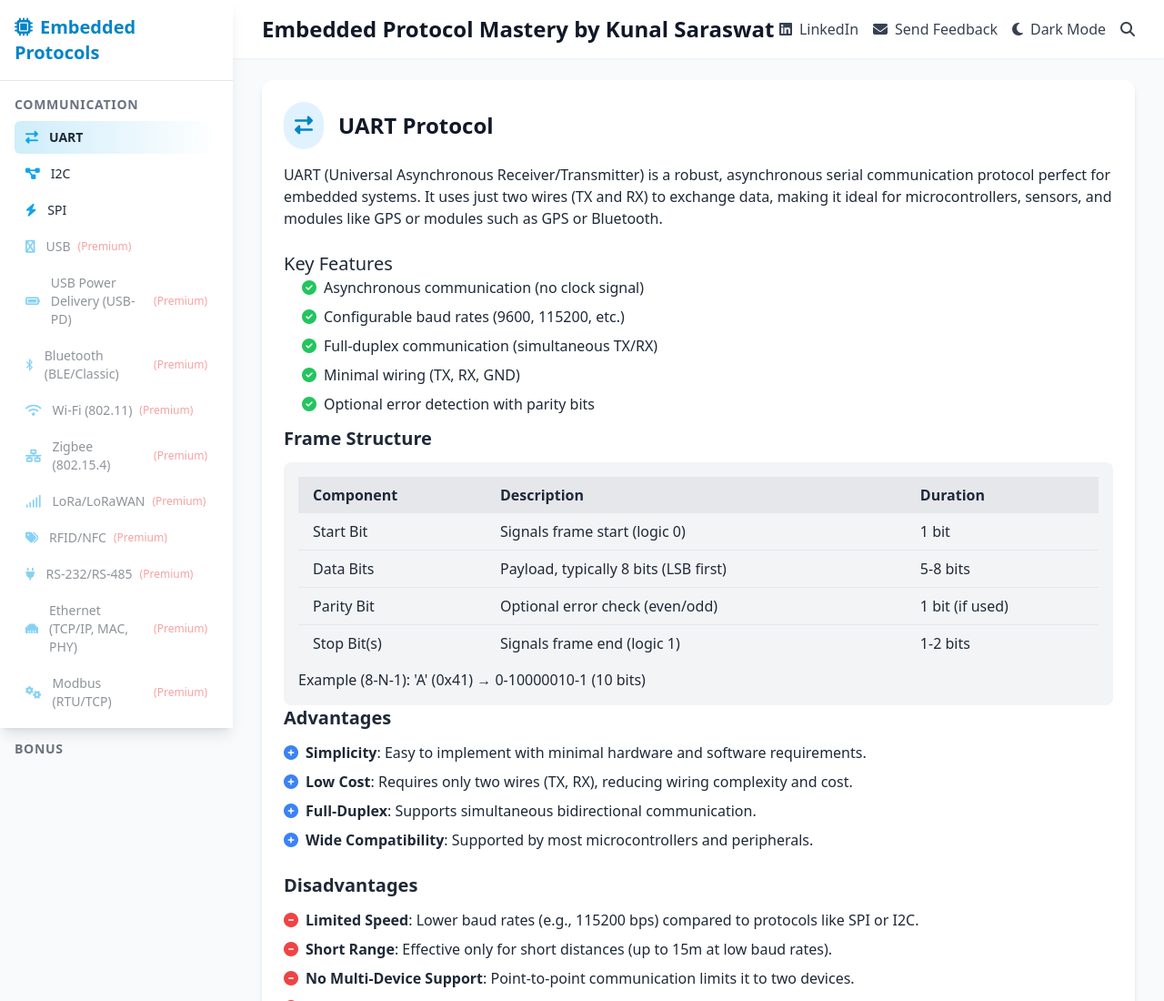
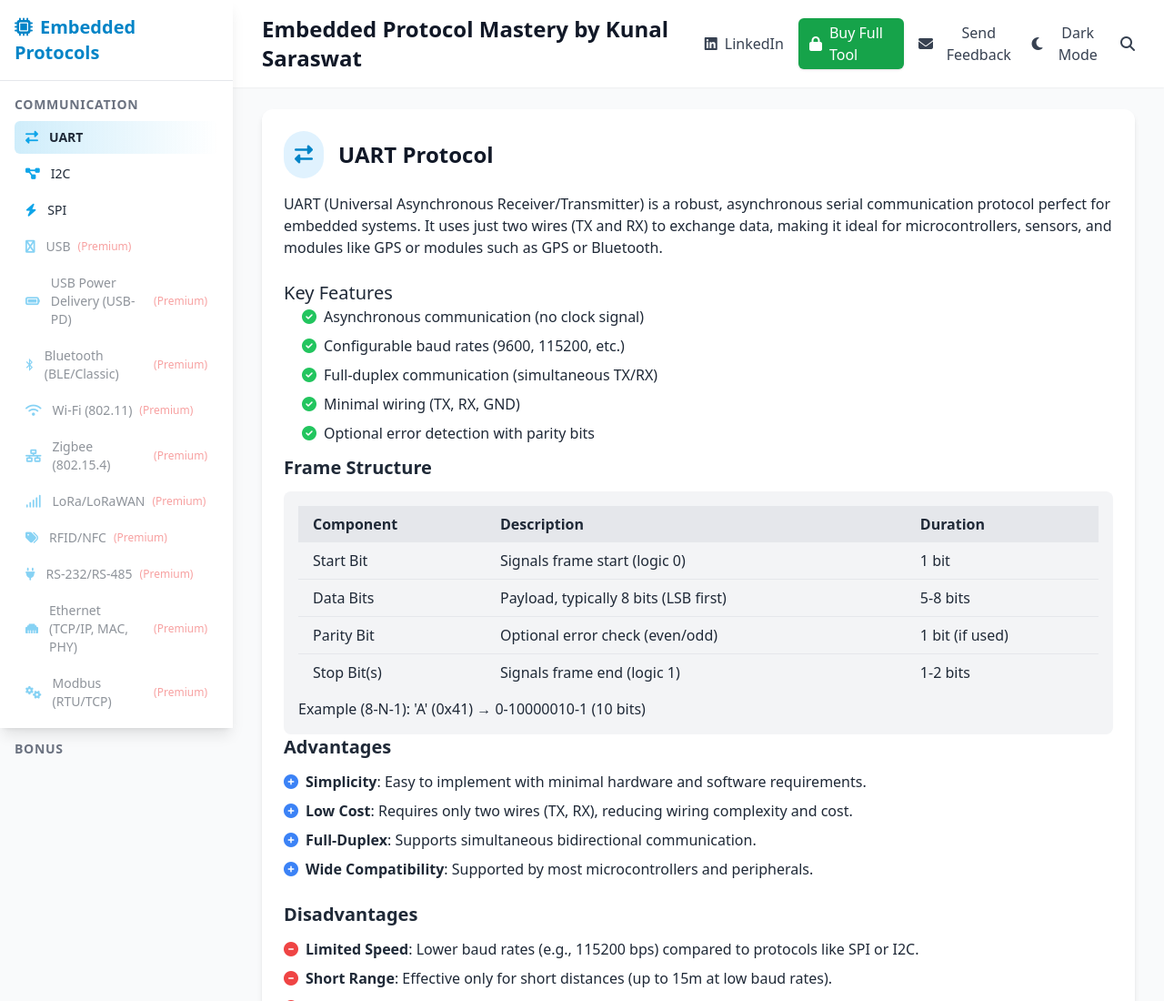
Before and after one commit to bitWithKunal/Embedded_Protocol_Tool, a plain HTML site: page index.html in a window 1280 px wide. Shown: the top 1100 px of the page at 91% size. Drawn offline with nearby package versions, Linux system fonts and the light colour scheme.

Commit message:
Update index.html

```diff
--- a/index.html
+++ b/index.html
@@ -374,6 +374,11 @@
     </div>
 </div>
 
+                    <a href="payment.html" target="_blank" class="flex items-center text-white bg-green-600 hover:bg-green-700 px-3 py-1 rounded-md shadow">
+    <i class="fas fa-lock mr-2"></i>
+    <span class="hidden md:inline">Buy Full Tool</span>
+</a>
+
                       <!-- Paid Badge (Initially hidden) -->
   <div id="paidBadge" class="hidden bg-green-600 text-white text-sm font-semibold px-3 py-1 rounded-full shadow">
     ✅ Paid User
```
